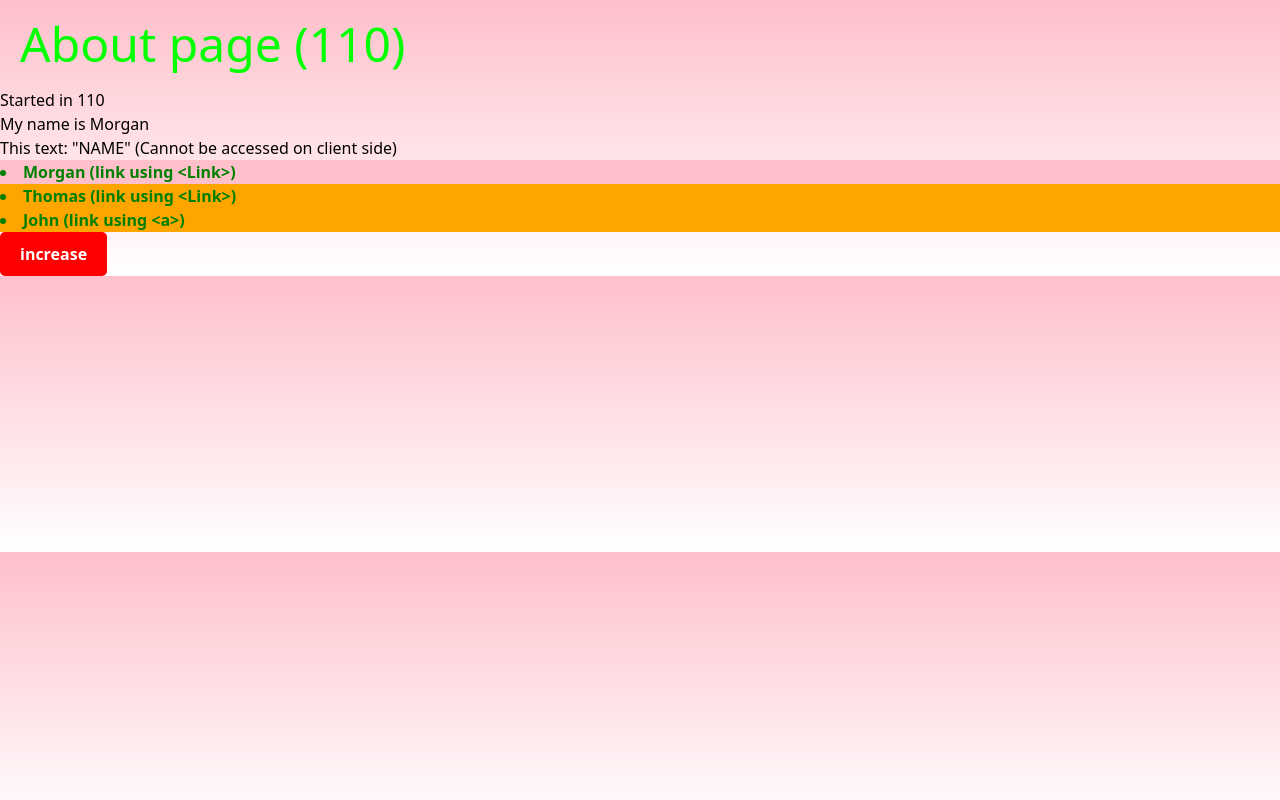
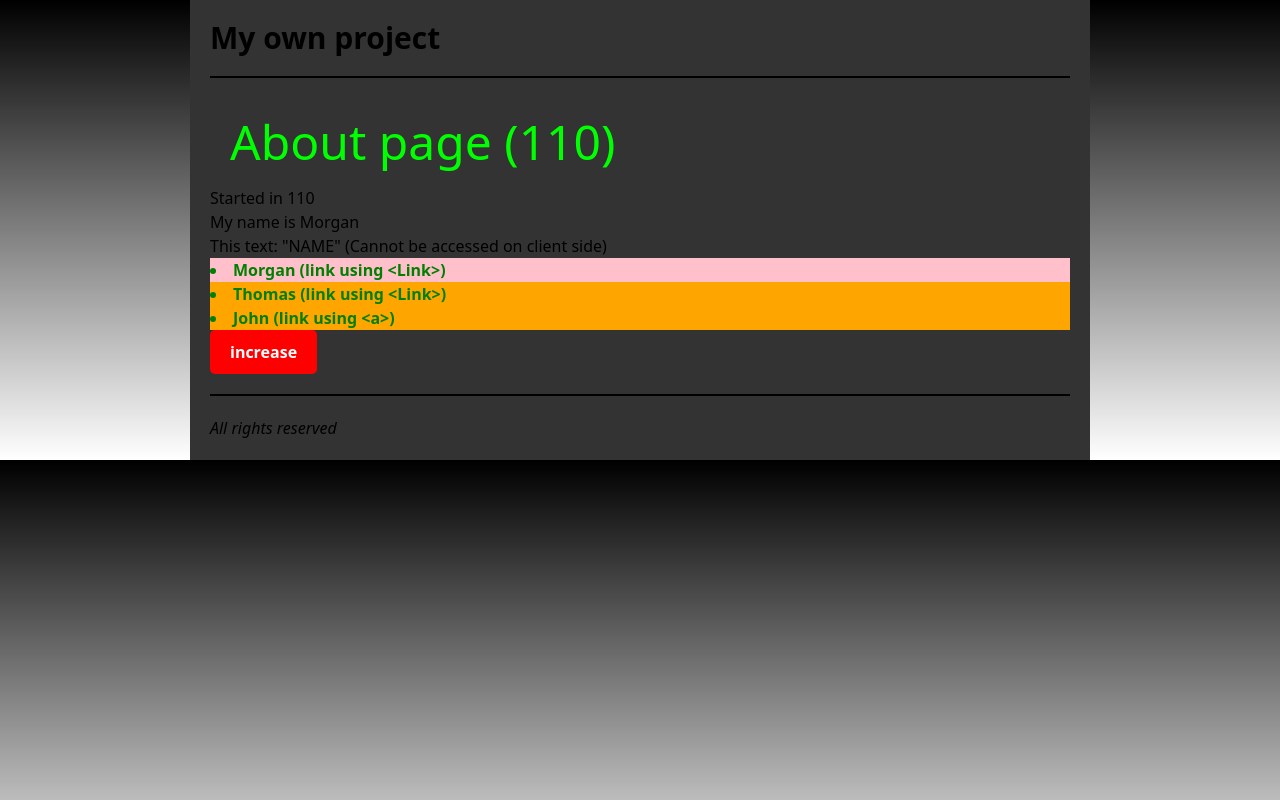
Before and after one commit to mspdl/nextjs-first_project, a Next.js app: page /about in a window 1280 px wide. Built offline with nearby package versions, Linux system fonts and the light colour scheme.

Commit message:
Building a Unique Layout

```diff
--- /dev/null
+++ b/src/components/Layout/Layout.module.css
@@ -0,0 +1,20 @@
+.container {
+  width: 100%;
+  max-width: 900px;
+  margin: auto;
+  background-color: #333;
+  padding: 20px;
+}
+
+.header {
+  border-bottom: 2px solid #000;
+  padding-bottom: 20px;
+  margin-bottom: 20px;
+}
+
+.footer {
+  border-top: 2px solid #000;
+  padding-top: 20px;
+  margin-top: 20px;
+  font-style: italic;
+}
--- /dev/null
+++ b/src/components/Layout/index.tsx
@@ -0,0 +1,18 @@
+import { ReactElement } from "react";
+import styles from "./Layout.module.css";
+
+type Props = {
+  children: ReactElement;
+};
+
+export const Layout = ({ children }: Props) => {
+  return (
+    <div className={styles.container}>
+      <header className={styles.header}>
+        <h1 className="font-bold text-3xl">My own project</h1>
+      </header>
+      <main>{children}</main>
+      <footer className={styles.footer}>All rights reserved</footer>
+    </div>
+  );
+};
--- a/src/pages/_app.tsx
+++ b/src/pages/_app.tsx
@@ -1,6 +1,11 @@
+import { Layout } from "@/components/Layout";
 import "@/styles/globals.css";
 import type { AppProps } from "next/app";
 
 export default function App({ Component, pageProps }: AppProps) {
-  return <Component {...pageProps} />;
+  return (
+    <Layout>
+      <Component {...pageProps} />
+    </Layout>
+  );
 }
--- a/src/pages/about/index.tsx
+++ b/src/pages/about/index.tsx
@@ -54,7 +54,7 @@ const About = ({ name }: Props) => {
       <style global jsx>
         {`
           body {
-            background-color: pink;
+            background-color: black;
           }
           ul {
             background-color: orange;
--- /dev/null
+++ b/src/pages/example.tsx
@@ -0,0 +1,5 @@
+const Example = () => {
+  return <div className="">Example page</div>;
+};
+
+export default Example;
```
